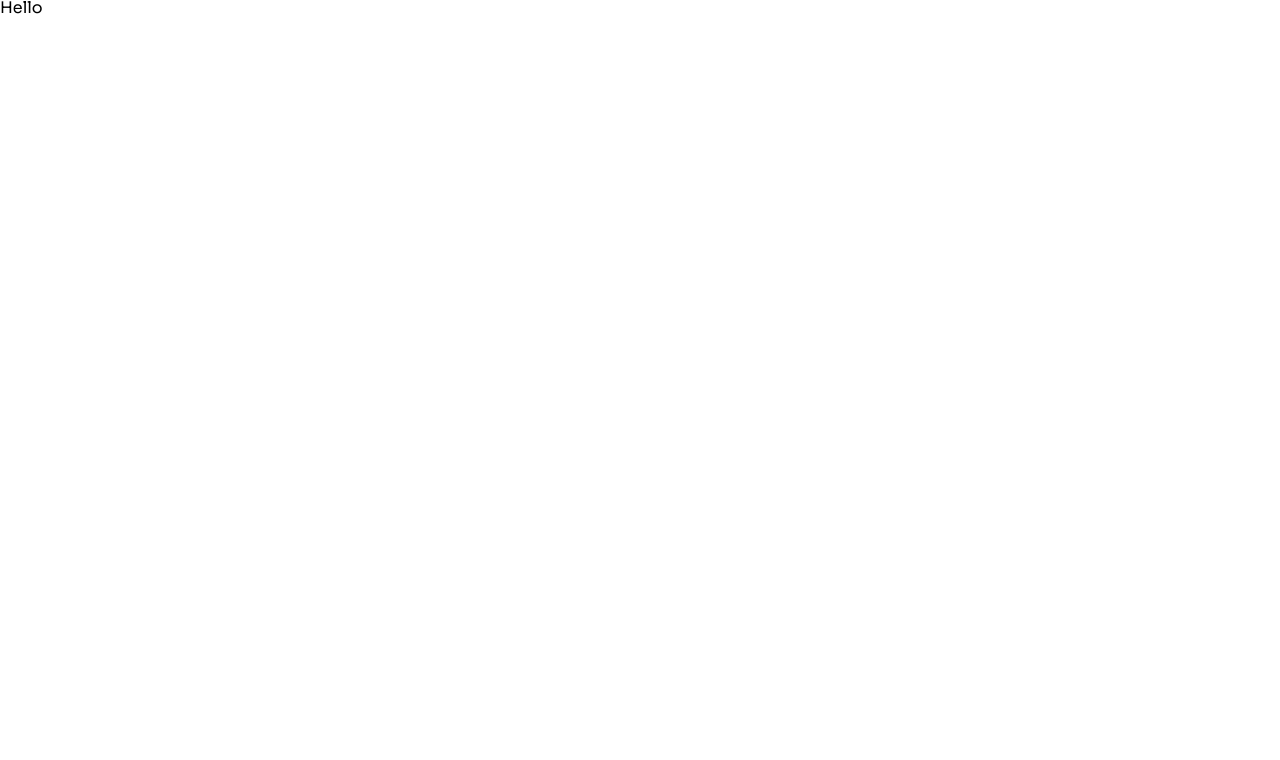
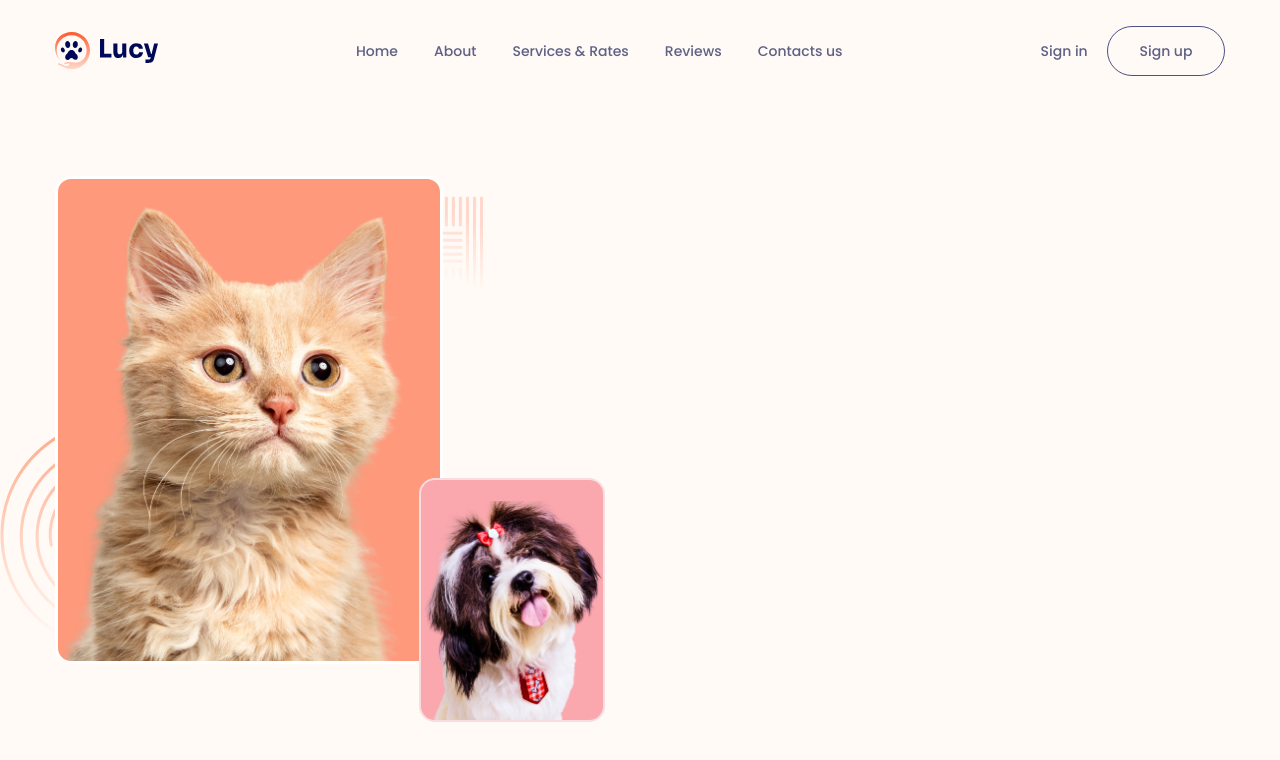
Before and after one commit to nkhaccuong/luckyPage, a plain HTML site: page index.html in a window 1280 px wide. Drawn offline with Linux system fonts and the light colour scheme.

Commit message:
Finish header

```diff
--- a/assets/css/styles.css
+++ b/assets/css/styles.css
@@ -9,6 +9,33 @@ html {
 body {
     font-size: 1.6rem;
     font-family: "Poppins", sans-serif;
+    background: #FFFAF5;
+}
+
+/* Common */
+.btn {
+    --height: 56px;
+    display: inline-flex;
+    align-items: center;
+    justify-content: center;
+    min-width: 130px;
+    height: var(--height);
+    line-height: var(--height);
+    border: 1px solid rgb(0, 9, 88, 0.7);
+    border-radius: 99px;
+    font-weight: 600;
+    font-size: 1.4rem;
+    text-align: center;
+    color: #000958;
+}
+
+.btn:hover {
+    cursor: pointer;
+    opacity: 0.9;
+}
+
+a {
+    text-decoration: none;
 }
 
 h1,
@@ -27,3 +54,111 @@ select {
     font-size: inherit;
     font-family: inherit;
 }
+
+.container {
+    width: 1170px;
+    max-width: calc(100% - 48px);
+    margin: 0 auto;
+}
+
+.header {
+    padding: 26px 0;
+}
+
+.header__inner {
+    display: flex;
+    align-items: center;
+    justify-content: space-between;
+}
+
+.header__list {
+    display: flex;
+}
+
+.header__link {
+    padding: 8px 18px;
+    color: #5E6085;
+    font-size: 1.4rem;
+    font-weight: 500;
+    line-height: 1;
+}
+
+.header__link:hover {
+    color: #000958;
+    text-shadow: 1px 0 0 currentColor;
+}
+
+.header__action-signin,
+.header__action-signup {
+    color: #5E6085;
+    font-size: 1.4rem;
+    font-weight: 500;
+    line-height: 1;
+}
+
+.header__action-signin {
+    margin-right: 15px;
+}
+
+.header__action-signup {
+    min-width: 118px;
+    --height: 50px
+}
+
+/* hero */
+.hero {
+    margin-top: 74px;
+}
+
+.hero__inner {
+    display: flex;
+    align-items: center;
+    justify-content: space-between;
+}
+
+.hero__media {
+    display: flex;
+}
+
+.hero__img-wrap {
+    position: relative;
+    display: flex;
+    justify-content: center;
+    align-items: flex-end;
+    width: 388px;
+    height: 488px;
+    border-radius: 16px;
+    background: #FE997B;
+    border: 3px solid #FFF;
+}
+
+.hero__img {
+    max-width: 100%;
+    max-height: 100%;
+    border-radius: inherit;
+}
+
+.hero__decor {
+    position: absolute;
+    z-index: -1;
+}
+
+.hero__decor-left {
+    left: -58px;
+    bottom: 10px;
+}
+
+.hero__decor-right {
+    top: 17px;
+    right: -43px;
+}
+
+.hero__img-wrap-small {
+    width: 186px;
+    height: 244px;
+    background: #FAA7AD;
+    align-self: flex-end;
+    margin: 0 0 -58px -24px;
+    border: 2px solid #f7dddf;
+
+}
--- a/index.html
+++ b/index.html
@@ -25,7 +25,7 @@
     <meta name="theme-color" content="#ffffff">
     <!--reset css-->
     <link rel="stylesheet" href="./assets/css/reset.css">
-    <!--embeded font-->
+    <!--embedded font-->
     <link rel="preconnect" href="https://fonts.googleapis.com">
     <link rel="preconnect" href="https://fonts.gstatic.com" crossorigin>
     <link
@@ -36,7 +36,43 @@
 </head>
 
 <body>
-    <h1>Hello</h1>
+    <header class="header">
+        <div class="container">
+            <div class="header__inner">
+                <img src="./assets/icon/Logo.svg" alt="Lucky" class="icon">
+                <nav class="navbar">
+                    <ul class="header__list">
+                        <li class="header__item"><a href="#!" class="header__link">Home</a></li>
+                        <li class="header__item"><a href="#!" class="header__link">About</a></li>
+                        <li class="header__item"><a href="#!" class="header__link">Services & Rates</a></li>
+                        <li class="header__item"><a href="#!" class="header__link">Reviews</a></li>
+                        <li class="header__item"><a href="#!" class="header__link">Contacts us</a></li>
+                    </ul>
+                </nav>
+                <div class="header__action">
+                    <a href="#!" class="header__action-signin">Sign in</a>
+                    <a href="#!" class=" btn header__action-signup">Sign up</a>
+                </div>
+            </div>
+        </div>
+    </header>
+    <section class="hero">
+        <div class="container">
+            <div class="hero__inner">
+                <div class="hero__media">
+                    <div class="hero__img-wrap">
+                        <img src="./assets/img/hero-img1.png" alt="" class="hero__img">
+                        <img src="./assets/img/hero-deco1.png" alt="" class="hero__decor hero__decor-left">
+                        <img src="./assets/img/hero-deco2.png" alt="" class="hero__decor hero__decor-right">
+                    </div>
+                    <div class="hero__img-wrap hero__img-wrap-small">
+                        <img src="./assets/img/hero-img2.png" alt="" class="hero__img hero__img-small">
+                    </div>
+                </div>
+                <section class="hero__content"></section>
+            </div>
+        </div>
+    </section>
 </body>
 
 </html>
```
Also changed, not shown: assets/icon/Logo.svg (added), assets/img/hero-deco1.png (added), assets/img/hero-deco2.png (added), assets/img/hero-img1.png (added), assets/img/hero-img2.png (added).
